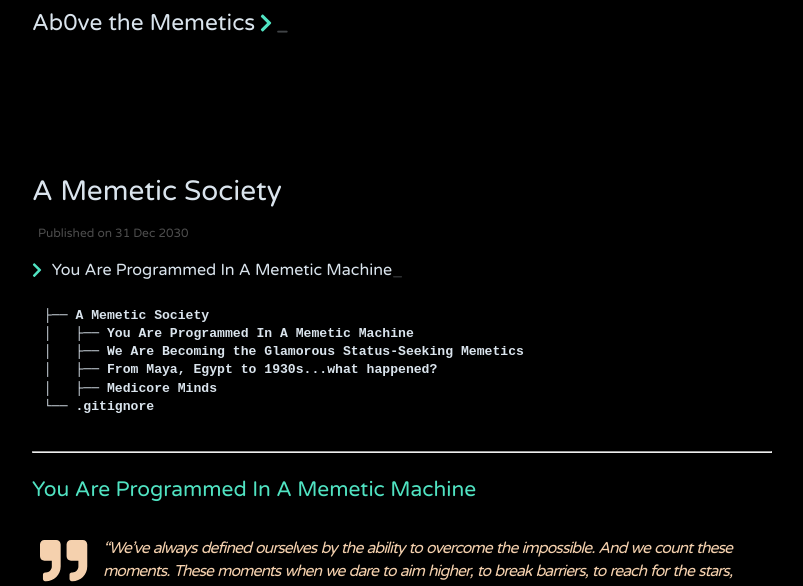
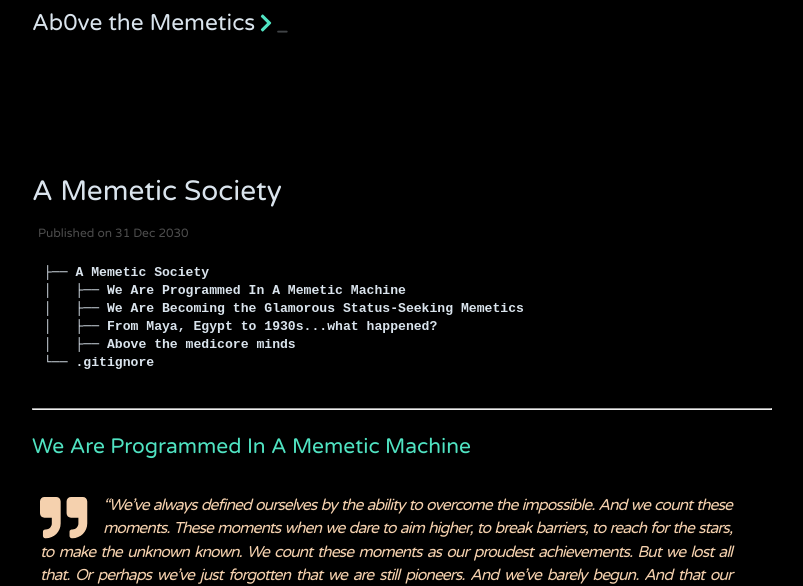
Before and after one commit to jithendrabsy/thoughts, a Jekyll site: the page built from _posts/2030-12-31-a-memetic-world.md, in a window 1280 px wide. Shown: the top 586 px of the page, without its empty margins (238-1041 px from the left). Built offline with Jekyll 4.4.1, drawn with Linux system fonts in a browser that asks for light colours; nearby versions of some CDN libraries.

Commit message:
Update M

````diff
--- a/_posts/2030-12-31-a-memetic-world.md
+++ b/_posts/2030-12-31-a-memetic-world.md
@@ -1,22 +1,22 @@
 ---
 layout: post
 title:  "A Memetic Society"
-description: You Are Programmed In A Memetic Machine
+description:
 tags: Creation
 ---
 
 
 ```
 ├── A Memetic Society
-│   ├── You Are Programmed In A Memetic Machine
+│   ├── We Are Programmed In A Memetic Machine
 │   ├── We Are Becoming the Glamorous Status-Seeking Memetics
 │   ├── From Maya, Egypt to 1930s...what happened?
-│   ├── Medicore Minds
+│   ├── Above the medicore minds
 └── .gitignore
 
 ```
 ---
-## You Are Programmed In A Memetic Machine
+## We Are Programmed In A Memetic Machine
 
 
 > “We’ve always defined ourselves by the ability to overcome the impossible. And we count these moments. These moments when we dare to aim higher, to break barriers, to reach for the stars, to make the unknown known. We count these moments as our proudest achievements. But we lost all that. Or perhaps we’ve just forgotten that we are still pioneers. And we’ve barely begun. And that our greatest accomplishments cannot be behind us, because our destiny lies above us.” ― Cooper - Interstellar
````
